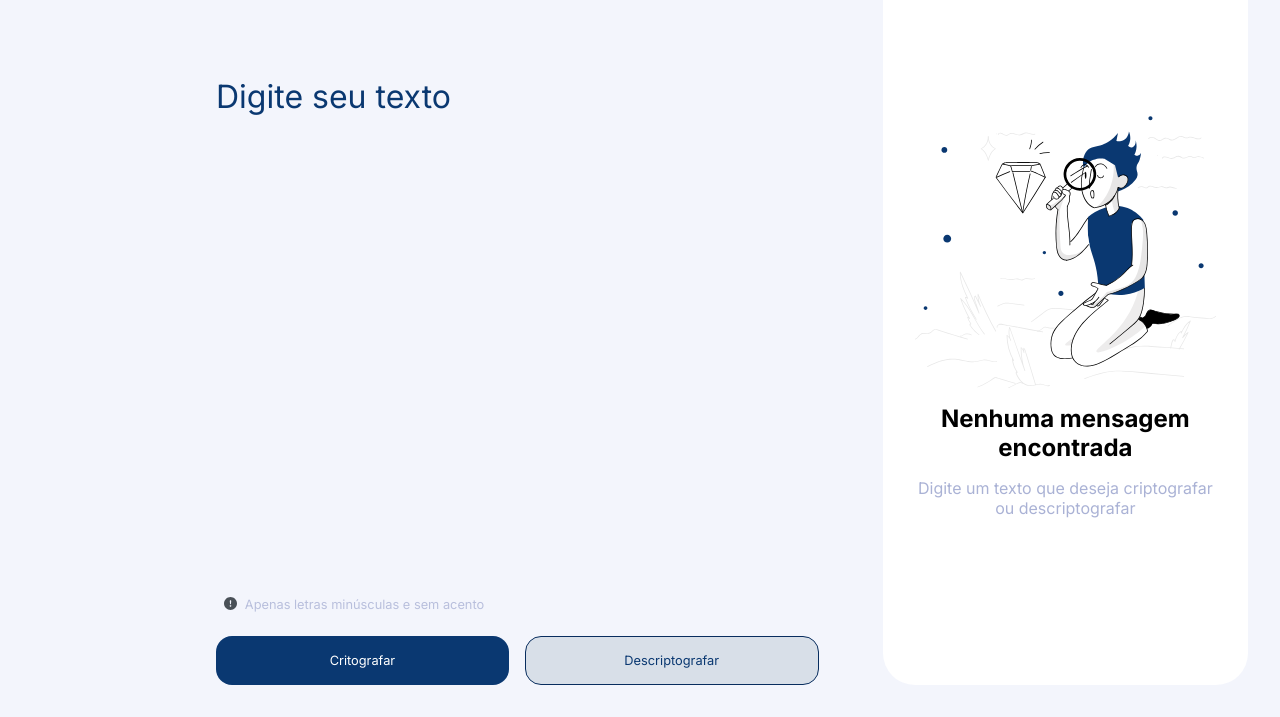
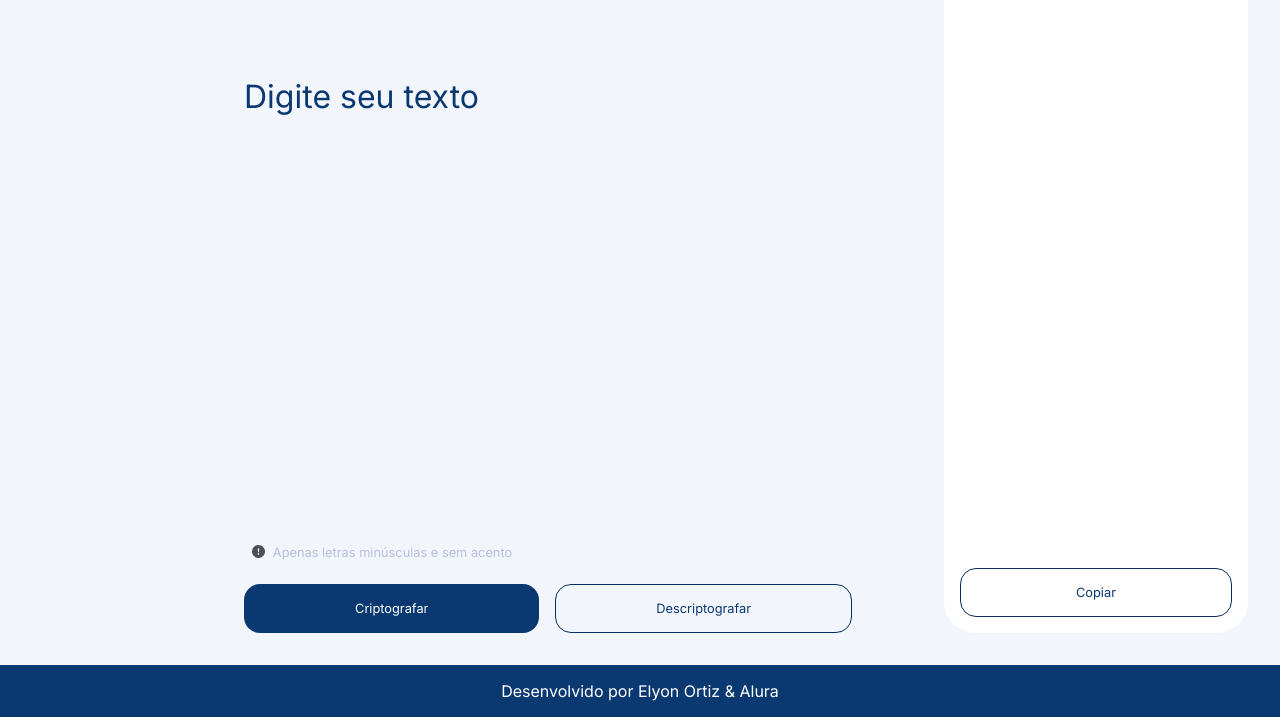
Before and after one commit to ElyonOrtiz/Challenge-Decodificador, a plain HTML site: page index.htm in a window 1280 px wide. Both pictures are taken after a click on the button "Descriptografar". Shown: the part 83-800 px from the top of the page. Drawn offline with Linux system fonts and the light colour scheme.

Commit message:
atividade completa

```diff
--- a/css/styles.css
+++ b/css/styles.css
@@ -4,26 +4,40 @@
     --secondary-color: #AAB2D5;
 }
 
-*{
+* {
+    font-family: "Inter", sans-serif;
     margin: 0;
     padding: 0;
+    box-sizing: border-box;
 }
 
 body {
     height: 100vh;
-    box-sizing: border-box;
-    background:#F3F5FC;
+    display: flex;
+    flex-direction: column;
+    background: #F3F5FC;
 }
 
-.container__main {
-    box-sizing: border-box;
-    width: 100%;
-    height: 100%;
-    padding: 2rem;
+header {
+    /* Adicione estilos para o cabeçalho aqui se necessário */
+}
+
+main {
+    flex: 1;
     display: flex;
     flex-direction: row;
     justify-content: space-between;
     gap: 4rem;
+    padding: 2rem;
+}
+
+.container__main {
+    flex: 1;
+    display: flex;
+    flex-direction: row;
+    justify-content: space-between;
+    gap: 4rem;
+    margin: 2rem;
 }
 
 .conteudo__main {
@@ -35,7 +49,8 @@ body {
 }
 
 .response {
-    padding: 2rem;
+    height: 100%;
+    padding: 1rem;
     background: #ffffff;
     width: 25%;
     display: flex;
@@ -46,6 +61,7 @@ body {
     gap: 1rem;
     border-radius: 2rem;
 }
+
 
 .text__area {
     background: none;
@@ -60,9 +76,23 @@ body {
     color: var(--primary-color);
     height: 100%;
 }
+.response__text {
+    width: 100%;
+    height: 100%;
+    font-family: 'Inter', sans-serif;
+    font-size: 1.5rem;
+    font-weight: 400;
+    color: var(--primary-color);
+    border: none;
+    border-radius: 1rem;
+    padding: 1.5rem;
+    resize: none;
+}
+
 .text__area::placeholder {
     color: var(--primary-color);
     opacity: 1;
+    border: none;
 }
 
 .alert {
@@ -71,8 +101,8 @@ body {
     padding: 0.5rem;
     gap: 0.5rem;
     width: 100%;
-    font-family: "Inter", sans-serif;
 }
+
 .alert p {
     font-size: 0.8rem;
     opacity: 80%;
@@ -90,18 +120,17 @@ body {
 
 .text__response_title {
     width: 100%;
-    font-family: 'Inter', sans-serif;
     font-size: 1.5rem;
     font-weight: 700;
 }
 
 .text__response_text {
     width: 100%;
-    font-family: 'Inter', sans-serif;
     font-size: 1rem;
     font-weight: 400;
     color: var(--secondary-color);
 }
+
 .btns {
     display: flex;
     gap: 1rem;
@@ -109,10 +138,8 @@ body {
 }
 
 button {
-    height: ;
     width: 100%;
     padding: 1rem 1.5rem;
-    font-family: 'Inter', sans-serif;
     font-size: 0.8rem;
     font-weight: 400;
     border: none;
@@ -134,7 +161,7 @@ button {
 
 /* Estilo para botão de descriptografia */
 .btn__descript {
-    background-color: #D8DFE8;
+    background: none;
     color: var(--primary-color);
     border: #082d5e 1px solid;
 }
@@ -144,3 +171,53 @@ button {
     color: #ffffff;
     transform: scale(1.05);
 }
+
+.btn__copy {
+    background: none;
+    color: var(--primary-color);
+    border: #082d5e 1px solid;
+    padding: 1rem;
+    margin-top: 1rem;
+}
+
+.btn__copy:hover {
+    background: none;
+    transform: scale(1.05);
+}
+
+/* Media query para telas menores que 900px */
+@media (max-width: 900px) {
+    .container__main {
+        flex-direction: column;
+        gap: 2rem;
+    }
+
+    .conteudo__main, .response {
+        width: 100%;
+    }
+
+    .text__area {
+        height: 400px;
+        margin-top: 2rem;
+        font-size: 1.5rem;
+    }
+
+    .response {
+        gap: 0.5rem;
+    }
+
+    .text__response_title {
+        font-size: 1.2rem;
+    }
+
+    .text__response_text {
+        font-size: 0.9rem;
+    }
+}
+
+footer {
+    background-color: var(--primary-color);
+    color: #ffffff;
+    text-align: center;
+    padding: 1rem;
+}
--- a/index.htm
+++ b/index.htm
@@ -2,31 +2,39 @@
 <html lang="pt-BR">
 <head>
     <meta charset="UTF-8">
+    <meta name="viewport" content="width=device-width, initial-scale=1.0">
     <title>Página Inicial</title>
     <link rel="stylesheet" href="css/styles.css">
 </head>
 <body>
     <div class="container__main">
-        <div class="logo__a"><img src="./assets/logo_alura.svg"></div>
+        <div class="logo__a"><img src="./assets/logo_alura.svg" alt="Logo"></div>
         <div class="conteudo__main">
             <textarea type="text" class="text__area" placeholder="Digite seu texto"></textarea>
             <div>
                 <div class="alert">
-                    <img class="icon__alert" src="./assets/icon_attencion.svg">
+                    <img class="icon__alert" src="./assets/icon_attencion.svg" alt="Atenção">
                     <p>Apenas letras minúsculas e sem acento</p>
                 </div>
                 <div class="btns">
-                    <button class="btn__cript">Critografar</button>
+                    <button class="btn__cript">Criptografar</button>
                     <button class="btn__descript">Descriptografar</button>
                 </div>
             </div>
         </div>
         <div class="response">
-            <img class="image_search" src="./assets/image_search.svg">
-            <p class="text__response_title">Nenhuma mensagem encontrada</p>
-            <p class="text__response_text">Digite um texto que deseja criptografar ou descriptografar</p>
+            <div class="response__default">
+                <img class="image_search" src="./assets/image_search.svg" alt="Imagem de busca">
+                <p class="text__response_title">Nenhuma mensagem encontrada</p>
+                <p class="text__response_text">Digite um texto que deseja criptografar ou descriptografar</p>
+            </div>
+            <textarea class="response__text" style="display:none;"></textarea>
+            <button class="btn__copy" style="display:none;">Copiar</button>
         </div>
     </div>
+    <footer>
+        <p>Desenvolvido por Elyon Ortiz & Alura</p>
+    </footer>
     <script src="js/script.js"></script>
 </body>
 </html>
--- a/js/script.js
+++ b/js/script.js
@@ -0,0 +1,77 @@
+// Função para criptografar o texto
+function criptografar(texto) {
+    return texto.replace(/e/g, "enter")
+                .replace(/i/g, "imes")
+                .replace(/a/g, "ai")
+                .replace(/o/g, "ober")
+                .replace(/u/g, "ufat");
+}
+
+// Função para descriptografar o texto
+function descriptografar(texto) {
+    return texto.replace(/enter/g, "e")
+                .replace(/imes/g, "i")
+                .replace(/ai/g, "a")
+                .replace(/ober/g, "o")
+                .replace(/ufat/g, "u");
+}
+
+// Função para copiar o texto para a área de transferência
+function copiarTexto(texto) {
+    navigator.clipboard.writeText(texto).then(() => {
+        alert("Texto copiado para a área de transferência!");
+    }).catch(err => {
+        console.error('Erro ao copiar texto: ', err);
+    });
+}
+
+document.addEventListener('DOMContentLoaded', (event) => {
+    const btnCriptografar = document.querySelector('.btn__cript');
+    const btnDescriptografar = document.querySelector('.btn__descript');
+    const textArea = document.querySelector('.text__area');
+    const responseDefault = document.querySelector('.response__default');
+    const responseTextArea = document.querySelector('.response__text');
+    const copyButton = document.querySelector('.btn__copy');
+
+    btnCriptografar.addEventListener('click', () => {
+        const texto = textArea.value;
+        if (!validarTexto(texto)) {
+            alert("Por favor, utilize apenas letras minúsculas e sem acentos.");
+            return;
+        }
+        const textoCriptografado = criptografar(texto);
+        exibirResposta(textoCriptografado);
+    });
+
+    btnDescriptografar.addEventListener('click', () => {
+        const texto = textArea.value;
+        if (!validarTexto(texto)) {
+            alert("Por favor, utilize apenas letras minúsculas e sem acentos.");
+            return;
+        }
+        const textoDescriptografado = descriptografar(texto);
+        exibirResposta(textoDescriptografado);
+    });
+
+    copyButton.addEventListener('click', () => {
+        copiarTexto(responseTextArea.value);
+    });
+
+    responseTextArea.addEventListener('input', () => {
+        if (responseTextArea.value.trim() === "") {
+            ocultarResposta();
+        }
+    });
+
+    function exibirResposta(texto) {
+        responseDefault.style.display = 'none';
+        responseTextArea.style.display = 'block';
+        responseTextArea.value = texto;
+        copyButton.style.display = 'block';
+    }
+
+    function validarTexto(texto) {
+        const regex = /^[a-z\s]*$/;
+        return regex.test(texto);
+    }
+});
```
